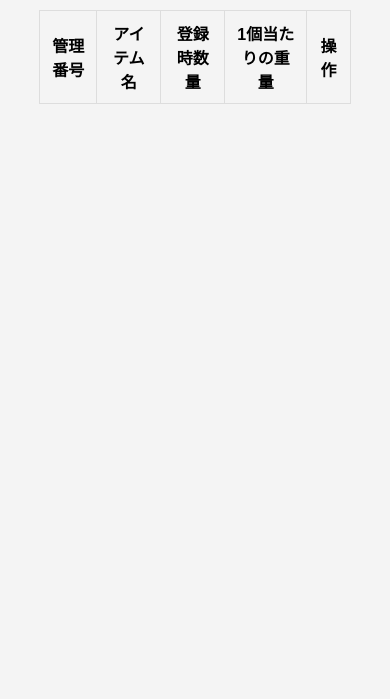
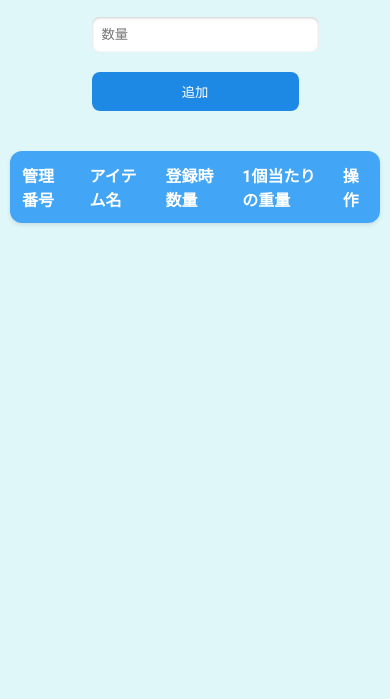
Before and after one commit to LocaLeap/SmartStock, a plain HTML site: page smartstock-app/vender/index.html in a window 390 px wide. Shown: the part 145-844 px from the top of the page. Drawn offline with Linux system fonts and the light colour scheme.

Commit message:
update: レイアウトを変更しました

```diff
--- /dev/null
+++ b/smartstock-app/user/style.css
@@ -0,0 +1,64 @@
+/* style.css */
+body {
+    font-family: 'Roboto', sans-serif;
+    background-color: #e0f7fa; /* 淡い青系の背景色 */
+    margin: 0;
+    padding: 0;
+    color: #333;
+}
+
+.container {
+    width: 80%;
+    margin: 60px auto;
+    background-color: #fff;
+    box-shadow: 0 5px 15px rgba(0, 0, 0, 0.2);
+    border-radius: 12px;
+    overflow: hidden;
+    transition: all 0.3s ease-in-out;
+}
+
+.container:hover {
+    transform: translateY(-5px);
+    box-shadow: 0 10px 20px rgba(0, 0, 0, 0.3);
+}
+
+.title {
+    font-size: 32px;
+    color: white;
+    background: linear-gradient(45deg, #2196f3, #1e88e5); /* 青系のグラデーション */
+    padding: 25px 0;
+    margin: 0;
+    text-align: center;
+    border-top-left-radius: 12px;
+    border-top-right-radius: 12px;
+}
+
+.inventory-table {
+    width: 100%;
+    border-collapse: collapse;
+    transition: background-color 0.3s;
+}
+
+.inventory-table thead th {
+    background-color: #42a5f5; /* 明るい青色 */
+    color: white;
+    padding: 18px 20px;
+    text-align: left;
+    letter-spacing: 1px;
+    border-bottom: 3px solid #64b5f6; /* やや淡い青色 */
+}
+
+.inventory-table tbody td {
+    padding: 18px 20px;
+    border-bottom: 1px solid #ccc;
+    transition: background-color 0.2s ease;
+}
+
+.inventory-table tbody tr:hover td {
+    background-color: #bbdefb; /* 非常に淡い青色 */
+}
+
+/* スムースなホバーエフェクト */
+.inventory-table tbody tr:hover td {
+    background-color: #90caf9; /* やや明るい青色 */
+}
--- a/smartstock-app/vender/style.css
+++ b/smartstock-app/vender/style.css
@@ -1,23 +1,91 @@
 /* style.css */
 body {
-    font-family: Arial, sans-serif;
+    font-family: 'Roboto', sans-serif;
+    background-color: #e0f7fa;
     margin: 0;
-    padding: 0;
-    background-color: #f4f4f4;
-    text-align: center;
+    padding: 20px;
+    color: #333;
+    display: flex;
+    flex-direction: column;
+    align-items: center;
+    justify-content: center;
 }
 
-table {
-    width: 80%;
-    margin: 20px auto;
-    border-collapse: collapse;
+h1 {
+    color: #1e88e5;
+    margin-bottom: 20px;
 }
 
-table, th, td {
-    border: 1px solid #ddd;
-    padding: 10px;
+#inventory-form {
+    margin-bottom: 30px;
+    display: flex;
+    justify-content: center;
+    align-items: center;
 }
 
-form {
-    margin-top: 20px;
+#inventory-form input[type="text"],
+#inventory-form input[type="number"] {
+    padding: 10px;
+    margin-right: 10px;
+    border: none;
+    border-radius: 8px;
+    box-shadow: inset 0 1px 3px rgba(0, 0, 0, 0.2);
 }
+
+#inventory-form button {
+    padding: 10px 15px;
+    border: none;
+    border-radius: 8px;
+    background-color: #1e88e5;
+    color: white;
+    cursor: pointer;
+    transition: background-color 0.3s, transform 0.2s;
+}
+
+#inventory-form button:hover {
+    background-color: #1565c0;
+    transform: scale(1.05);
+}
+
+#inventory-table {
+    width: 100%;
+    border-collapse: separate; /* 列間の境界線を別々に */
+    border-spacing: 0; /* 列間のスペース */
+    box-shadow: 0 2px 4px rgba(0, 0, 0, 0.1);
+    border-radius: 12px; /* 角を丸く */
+    overflow: hidden; /* 角を丸くしたときに内部要素がはみ出さないように */
+}
+
+#inventory-table thead th {
+    background-color: #42a5f5;
+    color: white;
+    padding: 12px;
+    text-align: left;
+}
+
+#inventory-table tbody td {
+    padding: 12px;
+    border-bottom: 1px solid #ddd;
+    background-color: #fff; /* 白色の背景 */
+}
+
+#inventory-table tbody tr:hover {
+    background-color: #bbdefb;
+}
+
+@media (max-width: 600px) {
+    body {
+        padding: 10px;
+    }
+
+    #inventory-form {
+        flex-direction: column;
+        align-items: stretch;
+    }
+
+    #inventory-form input,
+    #inventory-form button {
+        margin: 10px 0;
+        width: 100%;
+    }
+}
```
Also changed, not shown: smartstock-app/user/index.html (+5 -3 lines).
